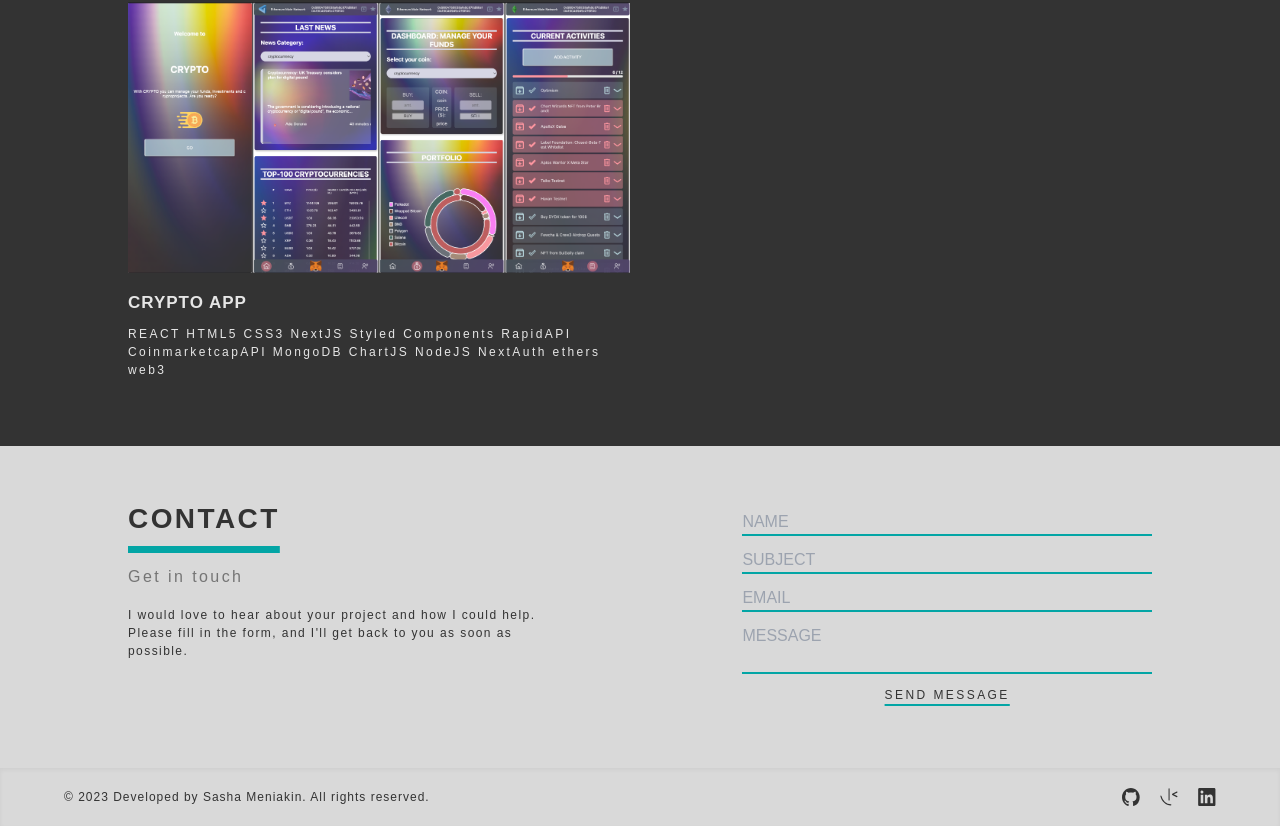
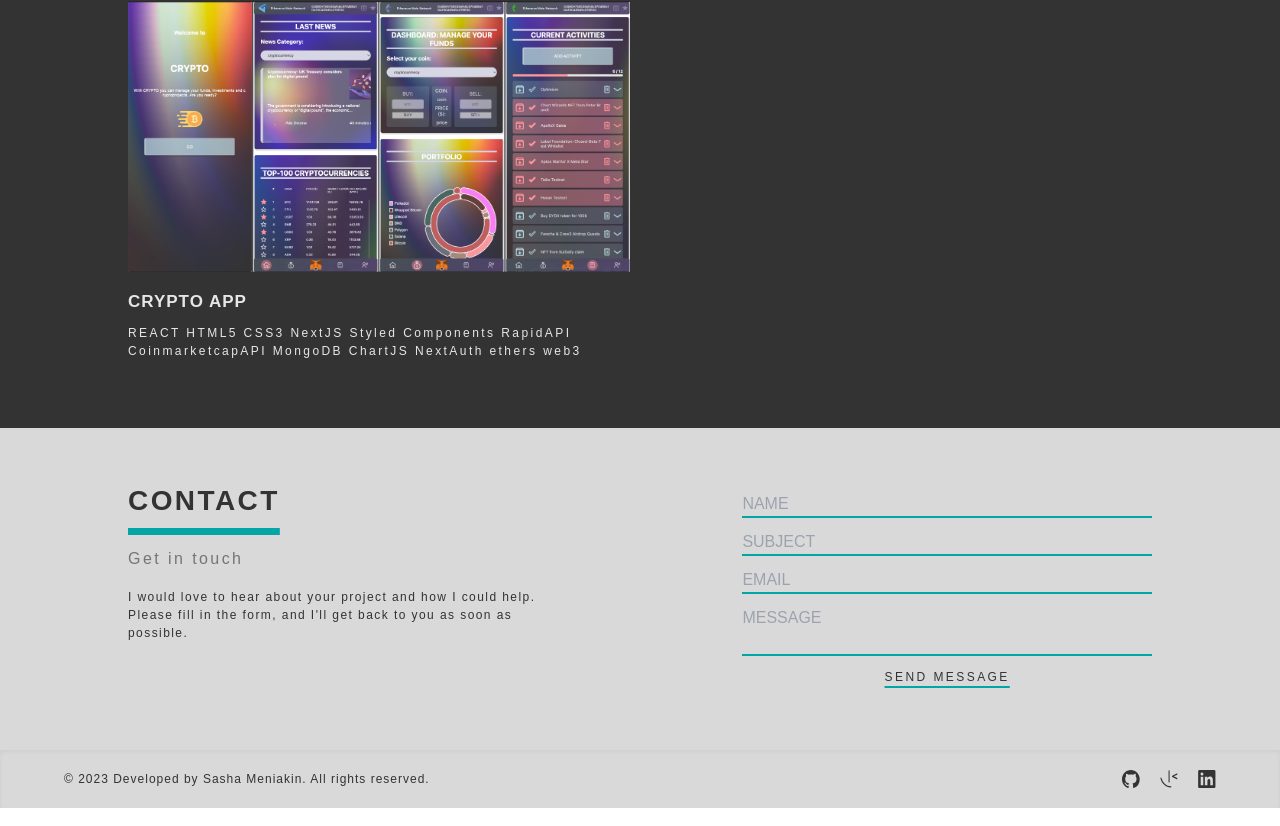
Before and after one commit to sashameniakin/website, a React (Create React App) app: page / in a window 1280 px wide. Shown: the part 2617-3443 px from the top of the page. Built offline with nearby package versions, Linux system fonts and the light colour scheme.

Commit message:
some updates

```diff
--- a/src/components/Projects.jsx
+++ b/src/components/Projects.jsx
@@ -42,7 +42,7 @@ export default function Projects() {
         <Project
           src_large={"./images/projects/crypto.png"}
           name="CRYPTO APP"
-          techstack="REACT HTML5 CSS3 NextJS Styled Components RapidAPI CoinmarketcapAPI MongoDB ChartJS NodeJS NextAuth ethers web3"
+          techstack="REACT HTML5 CSS3 NextJS Styled Components RapidAPI CoinmarketcapAPI MongoDB ChartJS NextAuth ethers web3"
           link="https://crypto10.vercel.app/"
           github_link="https://github.com/sashameniakin/CRYPTO-Web-App"
         />
```
